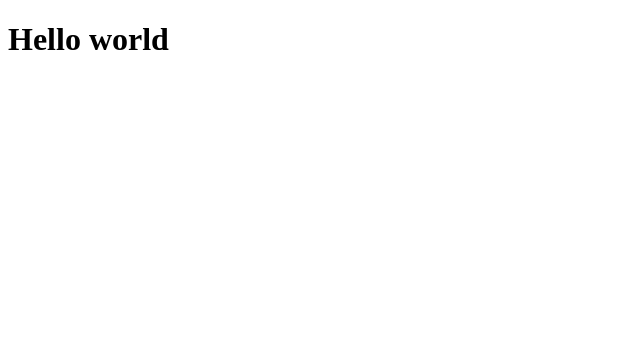
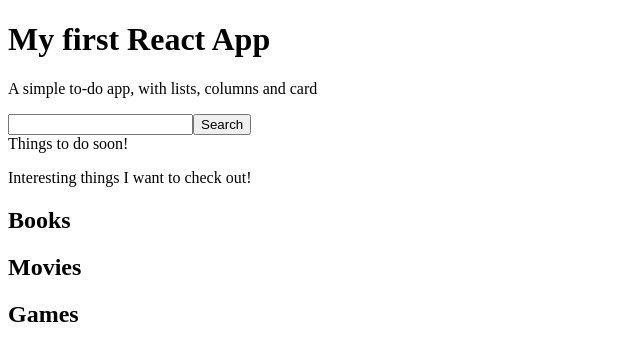
Before and after one commit to KevinKaluzny/project-react, a JavaScript app: page / in a window 1280 px wide. Shown: the top 360 px of the page, without its empty margins (0-640 px from the left). Built offline with nearby package versions, Linux system fonts and the light colour scheme.

Commit message:
Add components Hero, SearchForm and List

```diff
--- a/src/App.js
+++ b/src/App.js
@@ -1,6 +1,14 @@
+import Hero from './components/Hero/Hero.js';
+import SearchForm from './components/SearchForm/SearchForm.js';
+import List from './components/List/List.js';
+
 const App = () => {
   return (
-    <h1>Hello world</h1>
+    <div>
+      <Hero />
+      <SearchForm />
+      <List />
+    </div>
   );
 };
 
--- /dev/null
+++ b/src/components/Hero/Hero.js
@@ -0,0 +1,10 @@
+const Hero = () => {
+    return (
+      <div>
+        <h1>My first React App</h1>
+        <p>A simple to-do app, with lists, columns and card</p>
+      </div>
+    );
+  };
+
+  export default Hero;
--- /dev/null
+++ b/src/components/List/List.js
@@ -0,0 +1,21 @@
+const List = () => {
+    return (
+        <div>
+            <header>Things to do <span>soon!</span></header>
+            <p>Interesting things I want to check out!</p>
+            <section>
+                <article>
+                    <h2>Books</h2>
+                </article>
+                <article>
+                    <h2>Movies</h2>
+                </article>
+                <article>
+                    <h2>Games</h2>
+                </article>
+            </section>
+        </div>
+    );
+  };
+
+  export default List;
--- /dev/null
+++ b/src/components/SearchForm/SearchForm.js
@@ -0,0 +1,10 @@
+const SearchForm = () => {
+    return (
+        <form>
+            <input type="text" />
+            <button>Search</button>
+        </form>
+    );
+  };
+
+  export default SearchForm;
```
